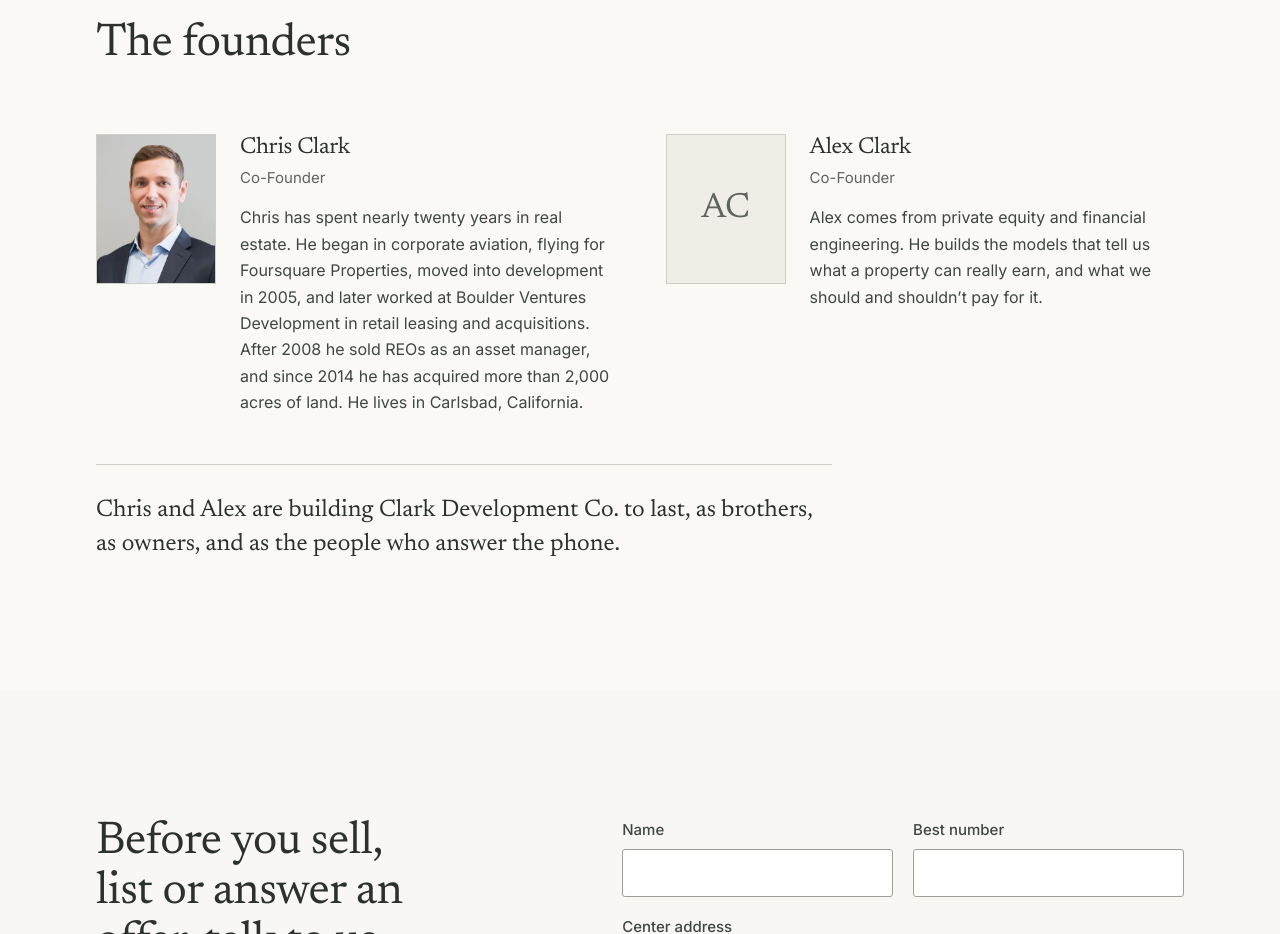
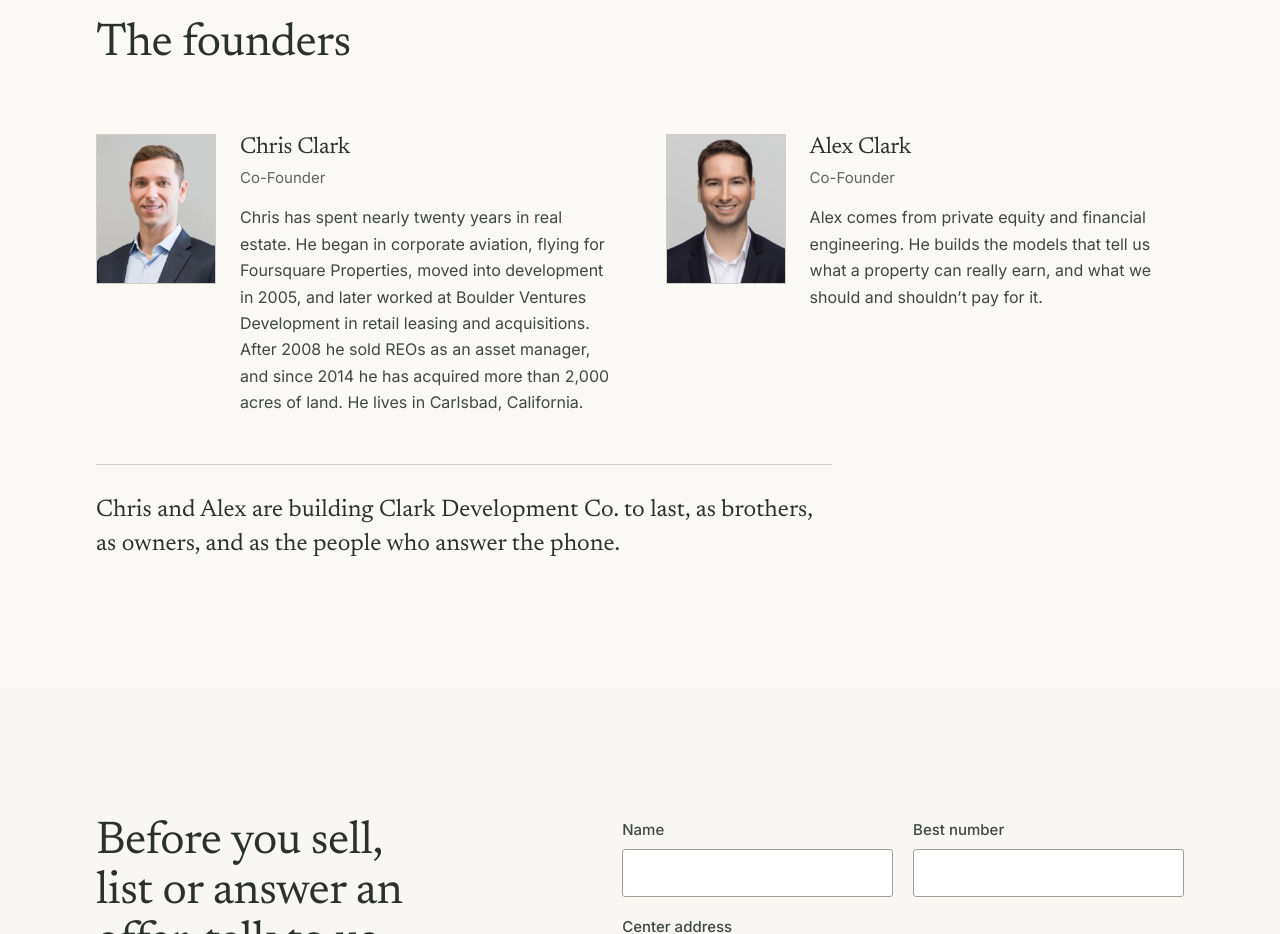
Before and after one commit to ClarkDevCo/clarkdevco-website, a plain HTML site: page strip-centers/index.html in a window 1280 px wide. Shown: the part 4120-5054 px from the top of the page. Drawn offline with Linux system fonts and the light colour scheme.

Commit message:
Add Alex headshot to Strip Centers page founders section (requested by Alex)

```diff
--- a/strip-centers/index.html
+++ b/strip-centers/index.html
@@ -134,7 +134,7 @@
         <div><h3>Chris Clark</h3><p class="role">Co-Founder</p><p>Chris has spent nearly twenty years in real estate. He began in corporate aviation, flying for Foursquare Properties, moved into development in 2005, and later worked at Boulder Ventures Development in retail leasing and acquisitions. After 2008 he sold REOs as an asset manager, and since 2014 he has acquired more than 2,000 acres of land. He lives in Carlsbad, California.</p></div>
       </article>
       <article class="founder reveal">
-        <div class="portrait" aria-hidden="true">AC</div>
+        <div class="portrait"><img src="/assets/images/alex-clark-headshot.webp" width="360" height="450" alt="Alex Clark" loading="lazy" decoding="async"></div>
         <div><h3>Alex Clark</h3><p class="role">Co-Founder</p><p>Alex comes from private equity and financial engineering<!-- TODO-NOTE: Alex: confirm firms/years if he wants them named -->. He builds the models that tell us what a property can really earn, and what we should and shouldn&rsquo;t pay for it.</p></div>
       </article>
     </div>
```
